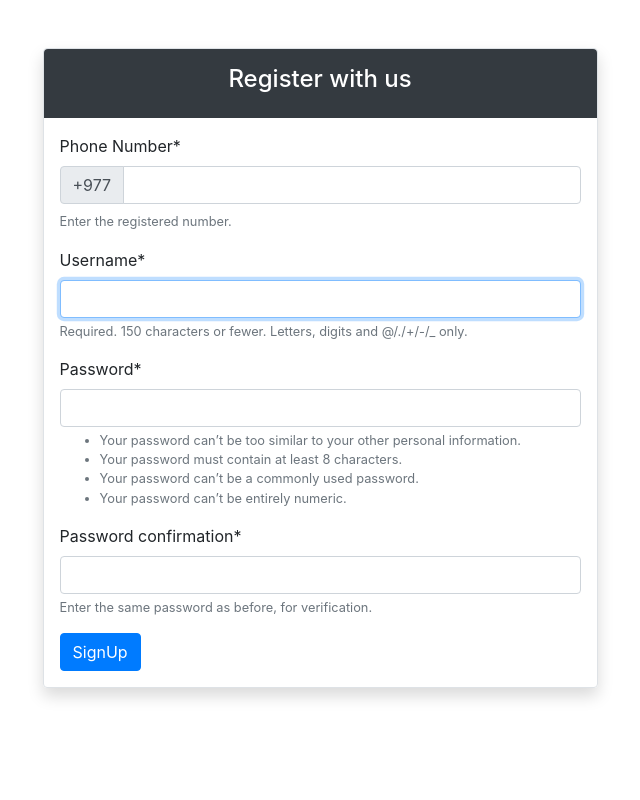
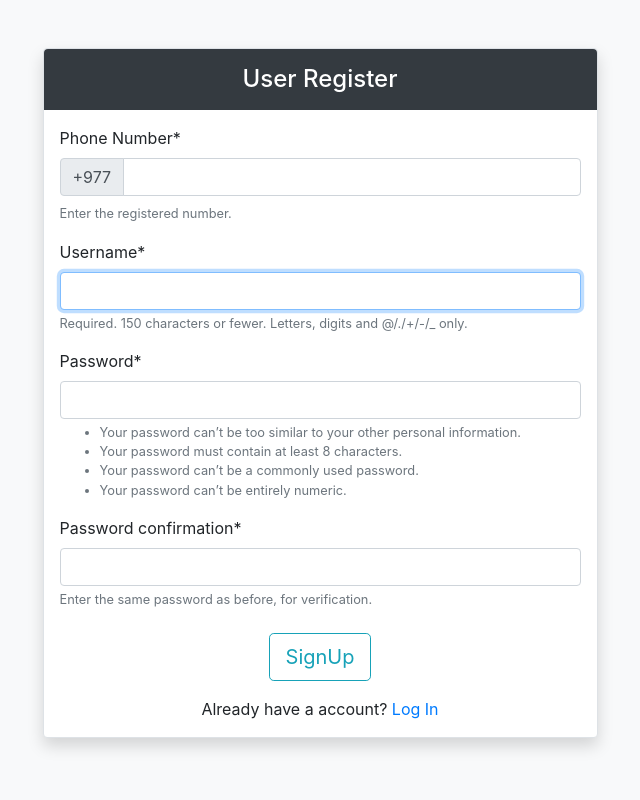
Before and after one commit to Aasess/StockManagementSystem, a Django app: page /account/signup/ in a window 1280 px wide. Shown: the whole page, without its empty margins (320-960 px from the left). Run offline with Django 3.2, Linux system fonts and the light colour scheme; some libraries are stand-ins or nearby versions.

Commit message:
css added on login and signup

```diff
--- a/Account/templates/Account/Signup.html
+++ b/Account/templates/Account/Signup.html
@@ -4,15 +4,20 @@
 <head>
     <meta charset="UTF-8">
     <meta name="viewport" content="width=device-width, initial-scale=1.0">
-    <title>Signup page</title>
+    <title>Signup page-Om Bheri Dental Hospital</title>
     <!-- Latest compiled and minified CSS -->
     <link rel="stylesheet" href="https://maxcdn.bootstrapcdn.com/bootstrap/4.5.2/css/bootstrap.min.css">
+    <style>
+        body{
+            background-color: #f8f9fa;
+        }
+    </style>
 </head>
 <body>
     <div class="container">
-        <div class="border mt-5 rounded shadow w-50 mx-auto">
-            <div class="bg-dark text-white p-3 text-center rounded-top">
-                <h4>Register with us</h4>
+        <div class="border mt-5 rounded shadow bg-white w-50 mx-auto">
+            <div class="bg-dark text-white pb-2 pt-3 text-center rounded-top">
+                <h4>User Register</h4>
             </div>
 
             <div class="m-3 ">
@@ -34,9 +39,12 @@
                         <small  class="text-secondary">Enter the registered number.</small>
                     </div>
                     {{ form|crispy }}
-                    <button type="submit" class="btn btn-primary btn-large">SignUp</button>
+                    <div class="row justify-content-center align-items-center mb-3">
+                        <button type="submit" class="btn btn-outline-info btn-lg mt-2">SignUp</button>
+                    </div>
                 </form>
             </div>
+            <p class="text-center">Already have a account? <a href="{% url 'login' %}">Log In</a></p>
         </div>
 
     </div>
```
Also changed, not shown: Account/templates/Account/Login.html (+37 -3 lines).
